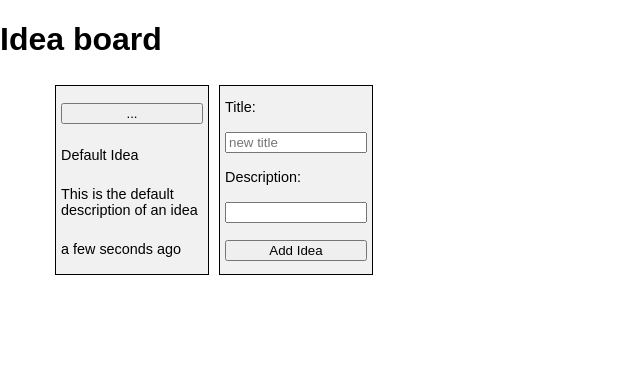
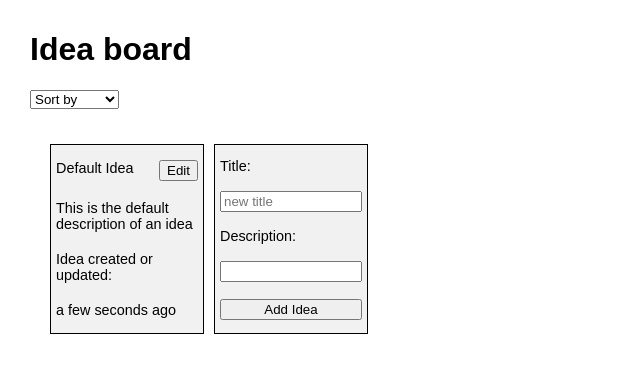
Before and after one commit to ClearScore/tech-screen, a React (Create React App) app in the folder idea-board/: page / in a window 1280 px wide. Shown: the top 372 px of the page, without its empty margins (0-640 px from the left). Built offline with nearby package versions, Linux system fonts and the light colour scheme.

Commit message:
Add sorting and styling

```diff
--- a/idea-board/src/components/IdeaBoard.jsx
+++ b/idea-board/src/components/IdeaBoard.jsx
@@ -23,6 +23,8 @@ export class IdeaBoard extends React.Component {
         ],
         newIdea
       }
+      this.sortBySelector = React.createRef();
+      this.sortIdeasByField = this.sortIdeasByField.bind(this);
       this.updateNewIdea = this.updateNewIdea.bind(this);
       this.submitUpdateIdea = this.submitUpdateIdea.bind(this);
       this.submitNewIdea = this.submitNewIdea.bind(this);
@@ -33,7 +35,8 @@ export class IdeaBoard extends React.Component {
       newIdea: {...previousState.newIdea, [field]: event.target.value}
     }));
   };
-  submitUpdateIdea (event, ideaToUpdate, ideaToReplace) {
+  submitUpdateIdea (ideaToUpdate, ideaToReplace) {
+    ideaToUpdate.updatedDate = new Date();
     let allIdeas = this.state.ideas;
     let allOtherIdeas = allIdeas.filter(idea => idea !== ideaToReplace);
     this.setState({
@@ -47,12 +50,29 @@ export class IdeaBoard extends React.Component {
       ideas: [...previousState.ideas, ideaToAdd],
       newIdea
     }));
+    this.sortIdeasByField(this.sortBySelector.current.value);
   };
+  sortIdeasByField() {
+    const field = this.sortBySelector.current ? this.sortBySelector.current.value : null;
+    if (!field || field === "Sort by") return;
+    this.setState(previousState => ({
+      ideas: previousState.ideas.sort((idea, nextIdea) => idea[field] < nextIdea[field] ? -1 : idea[field] > nextIdea[field] ? 1 : 0)
+    }));
+  }
   render () {
     let state = this.state;
     return (
       <div className="idea-board-container">
         <h1>Idea board</h1>
+        <select
+          className="sort-ideas-byfield"
+          onChange={this.sortIdeasByField}
+          defaultValue="Sort by"
+          ref={this.sortBySelector}>
+          <option value="Sort by">Sort by</option>
+          <option value="title">By title</option>
+          <option value="createdDate">By creation</option>
+        </select>
         <div className="idea-board-ideas-container">
           {state.ideas.length > 0 &&
             state.ideas.map((idea, key) => (
--- a/idea-board/src/components/IdeaCell.jsx
+++ b/idea-board/src/components/IdeaCell.jsx
@@ -32,8 +32,8 @@ export class IdeaCell extends React.Component {
       ideaUpdating: {...previousState.ideaUpdating, [field]: event.target.value}
     }));
   };
-  updateIdeaHandler(event) {
-    this.props.submitUpdateIdea(event, this.state.ideaUpdating, this.props.idea);
+  updateIdeaHandler() {
+    this.props.submitUpdateIdea(this.state.ideaUpdating, this.props.idea);
     this.setState({
       ideaUpdating,
       isUpdatingIdea: false
@@ -43,12 +43,15 @@ export class IdeaCell extends React.Component {
   displayIdea(idea) {
     return (
       <div className="idea-cell">
-        <button className="edit-idea" onClick={this.editIdea}>...</button>
-        <label>{idea.title}</label>
+        <div className="edit-idea-container">
+          <button className="edit-idea" onClick={this.editIdea}>Edit</button>
+          <label>{idea.title}</label>
+        </div>
         <div className="idea-cell-description">
           {idea.description}
         </div>
-        <MomentComponent className="idea-cell-creation-date" dateToCompare={idea.createdDate}>
+        Idea created or updated:
+        <MomentComponent className="idea-cell-creation-date" dateToCompare={idea.updatedDate || idea.createdDate}>
         </MomentComponent>
       </div>
     )
@@ -67,7 +70,7 @@ export class IdeaCell extends React.Component {
           className="update-description"
           value={idea.description}
           onChange={eve => this.updateIdeaField(eve, 'description')}/>
-        <button className="update-idea-button" onClick={event => this.updateIdeaHandler(event)}>Update Idea</button>
+        <button className="update-idea-button" onClick={this.updateIdeaHandler}>Update Idea</button>
       </div>
     )
   }
--- a/idea-board/src/components/ideaBoard.css
+++ b/idea-board/src/components/ideaBoard.css
@@ -1,3 +1,6 @@
+.idea-board-container {
+  padding: 10px 30px;
+}
 .idea-board-ideas-container {
   display: grid;
   max-width: 1180px;
@@ -5,6 +8,7 @@
   grid-auto-rows: 200px;
   grid-auto-flow: dense;
   margin: 0 auto;
+  padding: 30px 0;
 }
 .idea-cell-container {
   grid-row-start: auto;
@@ -14,7 +18,7 @@
   background: #f1f1f1;
   font-size: 0.9rem;
   padding: 5px;
-  margin: 5px;
+  margin: 5px 10px 5px 0;
   border: solid 1px black;
   overflow: hidden;
   min-height: 100px;
@@ -28,3 +32,6 @@
   height: 100%;
   justify-content: space-around;
 }
+.edit-idea {
+  float: right;
+}
```
